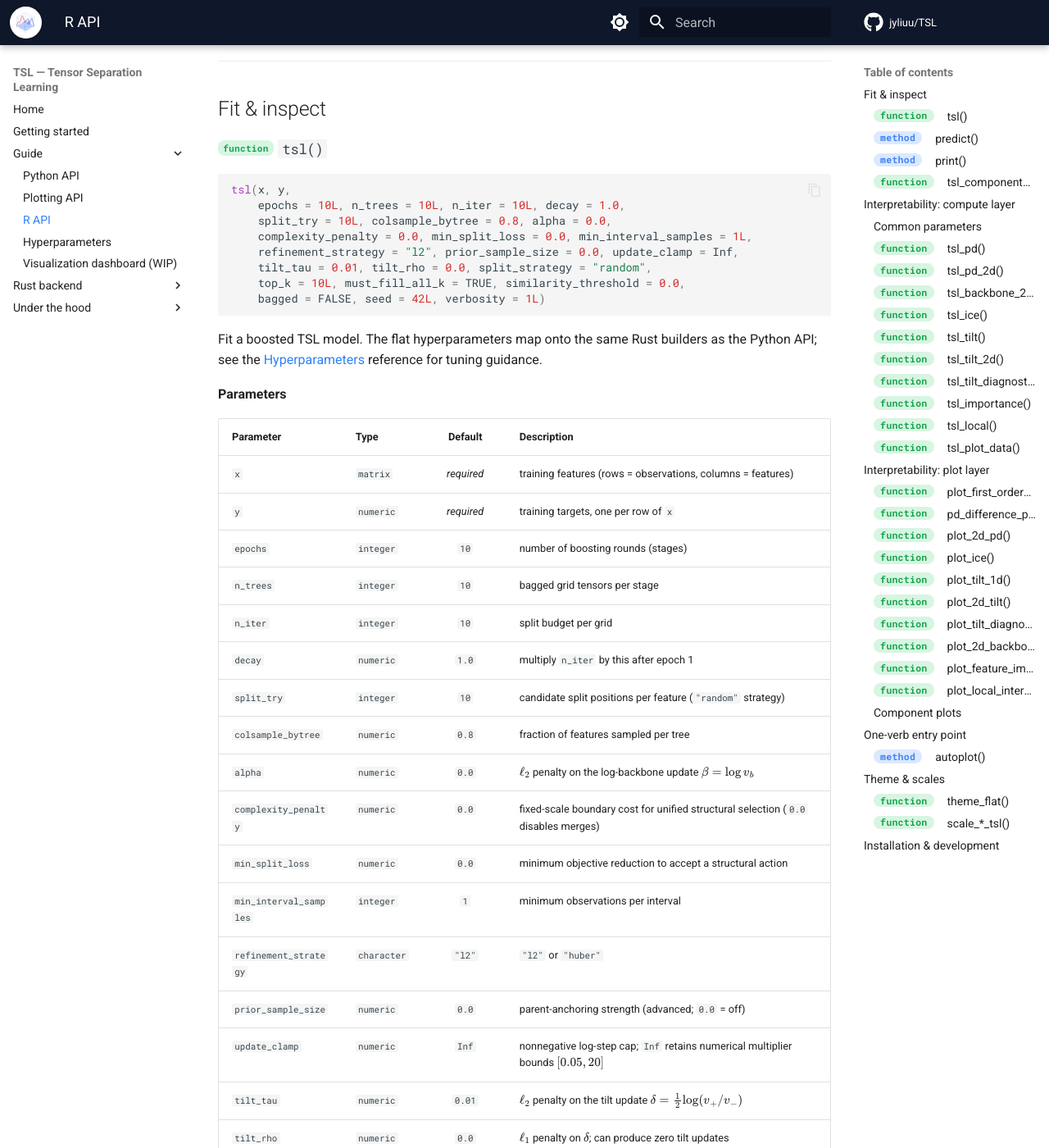
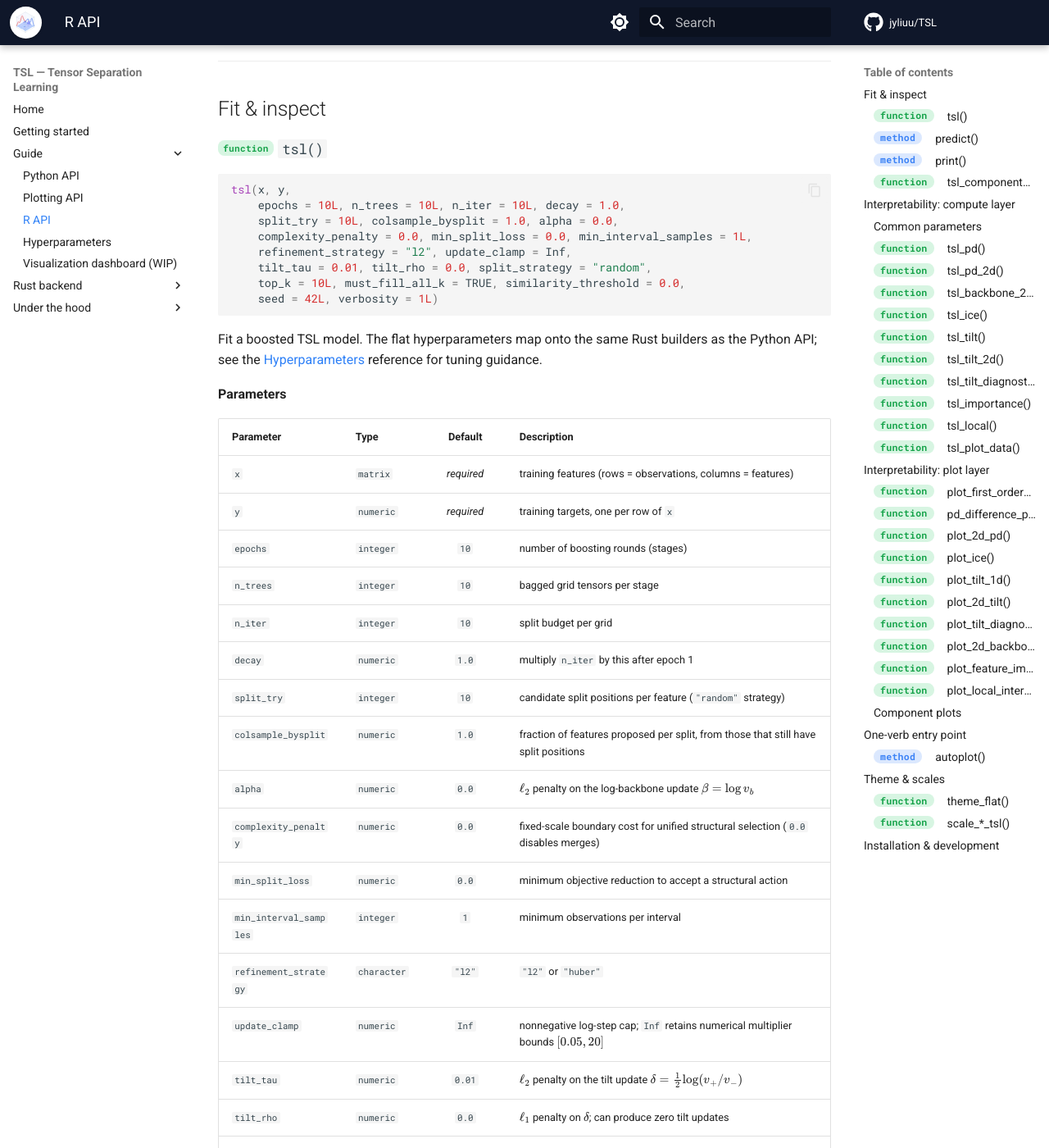
Before and after one commit to jyliuu/TSL, an MkDocs documentation site: the page built from docs/docs/code/r-api.md, in a window 1280 px wide and 1400 px high, scrolled down 823 px. Shown: the whole window at 82% size. Built offline with MkDocs 1.6.1 and Material for MkDocs 9.7.7, drawn with Linux system fonts in a browser that asks for light colours; comment, search, counter and statistics services are not loaded; some of the changed text lies outside the part shown.

````diff
--- a/docs/docs/code/r-api.md
+++ b/docs/docs/code/r-api.md
@@ -43,12 +43,12 @@ The package has three layers:
 ```r
 tsl(x, y,
     epochs = 10L, n_trees = 10L, n_iter = 10L, decay = 1.0,
-    split_try = 10L, colsample_bytree = 0.8, alpha = 0.0,
+    split_try = 10L, colsample_bysplit = 1.0, alpha = 0.0,
     complexity_penalty = 0.0, min_split_loss = 0.0, min_interval_samples = 1L,
-    refinement_strategy = "l2", prior_sample_size = 0.0, update_clamp = Inf,
+    refinement_strategy = "l2", update_clamp = Inf,
     tilt_tau = 0.01, tilt_rho = 0.0, split_strategy = "random",
     top_k = 10L, must_fill_all_k = TRUE, similarity_threshold = 0.0,
-    bagged = FALSE, seed = 42L, verbosity = 1L)
+    seed = 42L, verbosity = 1L)
 ```
 
 Fit a boosted TSL model. The flat hyperparameters map onto the same Rust builders as the
@@ -66,13 +66,12 @@ guidance.
 | `n_iter` | `integer` | `10` | split budget per grid |
 | `decay` | `numeric` | `1.0` | multiply `n_iter` by this after epoch 1 |
 | `split_try` | `integer` | `10` | candidate split positions per feature (`"random"` strategy) |
-| `colsample_bytree` | `numeric` | `0.8` | fraction of features sampled per tree |
+| `colsample_bysplit` | `numeric` | `1.0` | fraction of features proposed per split, from those that still have split positions |
 | `alpha` | `numeric` | `0.0` | $\ell_2$ penalty on the log-backbone update $\beta=\log v_b$ |
 | `complexity_penalty` | `numeric` | `0.0` | fixed-scale boundary cost for unified structural selection (`0.0` disables merges) |
 | `min_split_loss` | `numeric` | `0.0` | minimum objective reduction to accept a structural action |
 | `min_interval_samples` | `integer` | `1` | minimum observations per interval |
 | `refinement_strategy` | `character` | `"l2"` | `"l2"` or `"huber"` |
-| `prior_sample_size` | `numeric` | `0.0` | parent-anchoring strength (advanced; `0.0` = off) |
 | `update_clamp` | `numeric` | `Inf` | nonnegative log-step cap; `Inf` retains numerical multiplier bounds $[0.05,20]$ |
 | `tilt_tau` | `numeric` | `0.01` | $\ell_2$ penalty on the tilt update $\delta=\frac12\log(v_+/v_-)$ |
 | `tilt_rho` | `numeric` | `0.0` | $\ell_1$ penalty on $\delta$; can produce zero tilt updates |
@@ -80,7 +79,6 @@ guidance.
 | `top_k` | `integer` | `10` | (for `"top_k"`) candidate pool size |
 | `must_fill_all_k` | `logical` | `TRUE` | (for `"top_k"`) require all $k$ slots |
 | `similarity_threshold` | `numeric` | `0.0` | bag trim $\xi$ (`0` keeps all) |
-| `bagged` | `logical` | `FALSE` | accepted for parity with the Python API; has no effect |
 | `seed` | `integer` | `42` | RNG seed (fits are deterministic) |
 | `verbosity` | `integer` | `1` | log level: `0` off, `1` info, `2` debug, `3` trace |
 
````
Also changed, not shown: 7 other files.
